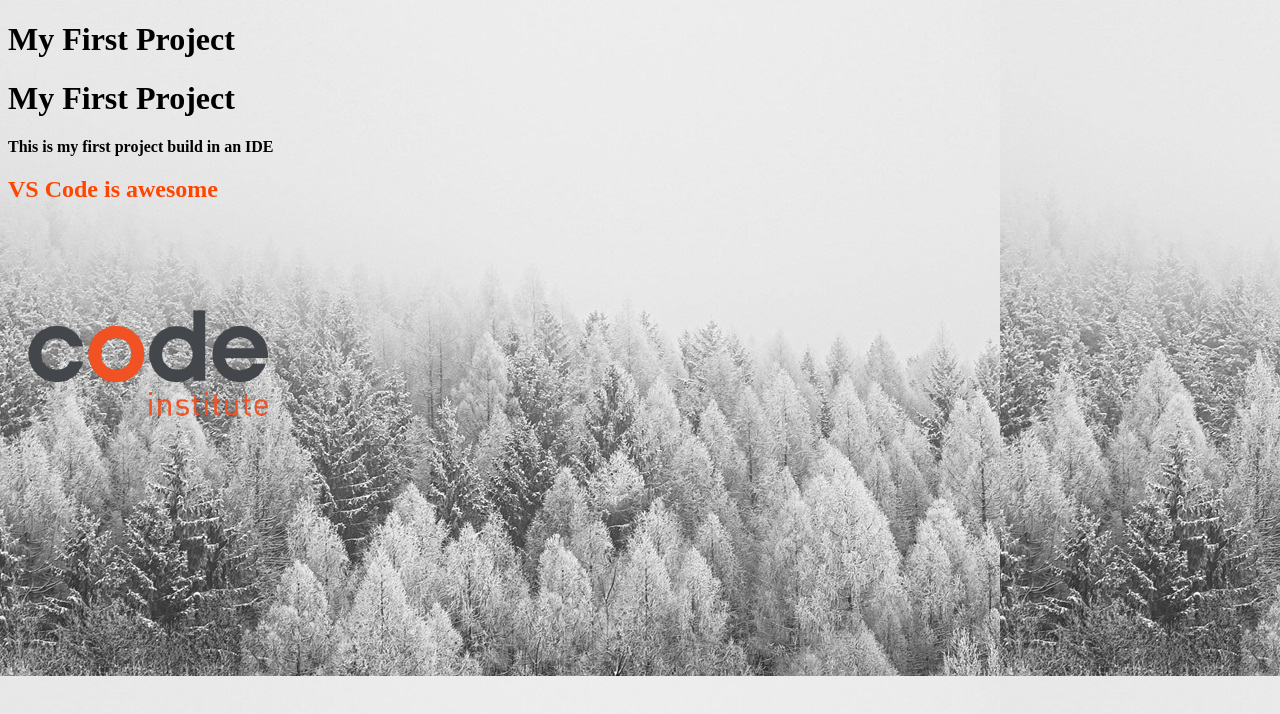
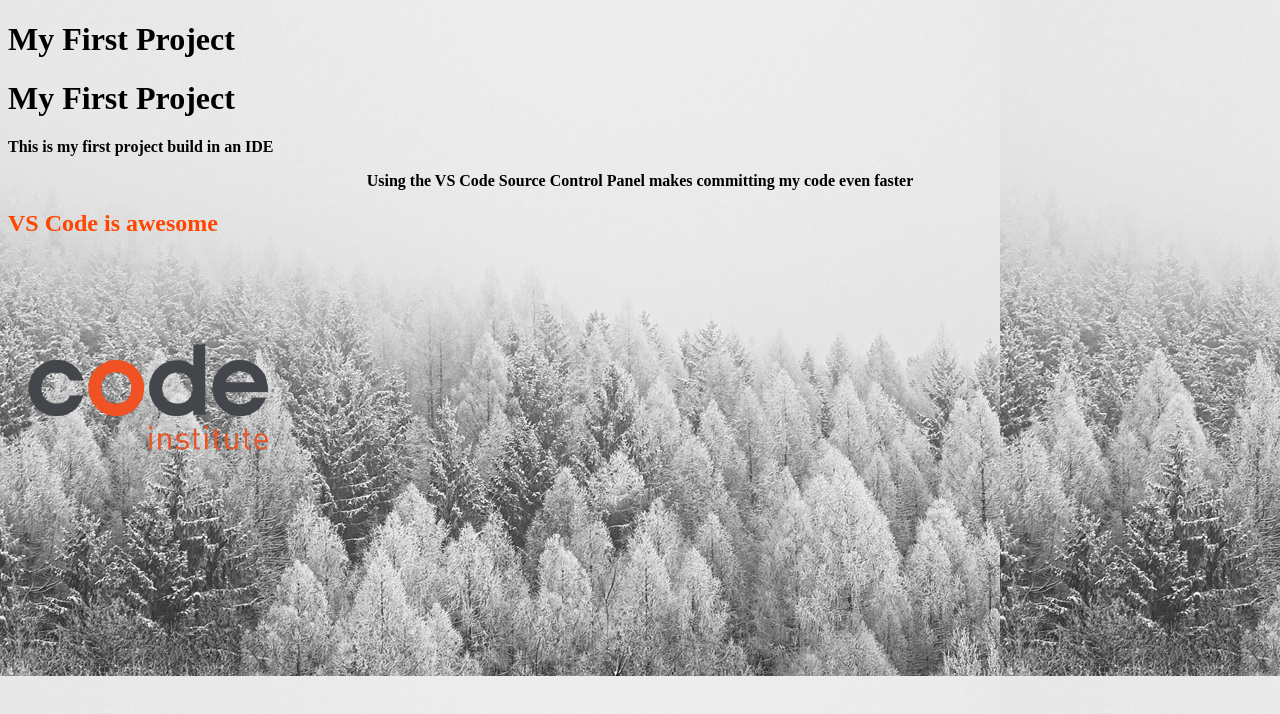
Before and after one commit to RocioSerrano0921/my-first-project, a plain HTML site: page index.html in a window 1280 px wide. Drawn offline with Linux system fonts and the light colour scheme.

Commit message:
"Add a paragraph  centered by style rule text-center class"

```diff
--- a/assets/css/styles.css
+++ b/assets/css/styles.css
@@ -16,3 +16,7 @@ h2 {
 p {
     font-weight: bold;
 }
+
+.text-center {
+    text-align: center;
+}
--- a/index.html
+++ b/index.html
@@ -12,6 +12,7 @@
     <h1>My First Project</h1>
     <h1>My First Project</h1>
     <p>This is my first project build in an IDE</p>
+    <p class="text-center">Using the VS Code Source Control Panel makes committing my code even faster</p>
     <h2>VS Code is awesome</h2>
     <img src="assets/images/ci-logo.png" alt=" Code Institute Logo">
 </body>
```
